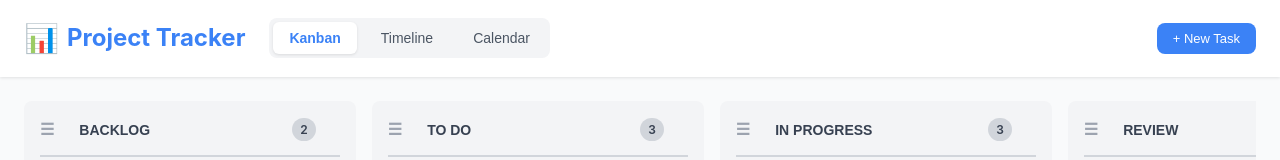
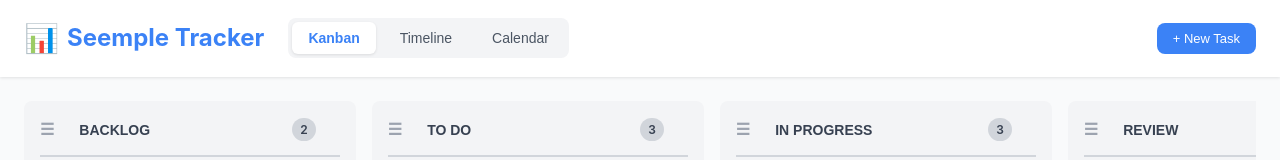
Before and after one commit to 13wejay/seemple-tracker, a website: page index.html in a window 1280 px wide. Shown: the top 160 px of the page. Drawn offline with Linux system fonts and the light colour scheme.

Commit message:
Fix HTML formatting and structure

```diff
--- a/index.html
+++ b/index.html
@@ -12,7 +12,7 @@
     <!-- HEADER -->
     <header class="header">
       <div class="header-left">
-        <div class="logo">Project Tracker</div>
+        <div class="logo">Seemple Tracker</div>
         <div class="view-tabs">
           <button class="view-tab active" data-view="kanban">Kanban</button>
           <button class="view-tab" data-view="timeline">Timeline</button>
```
